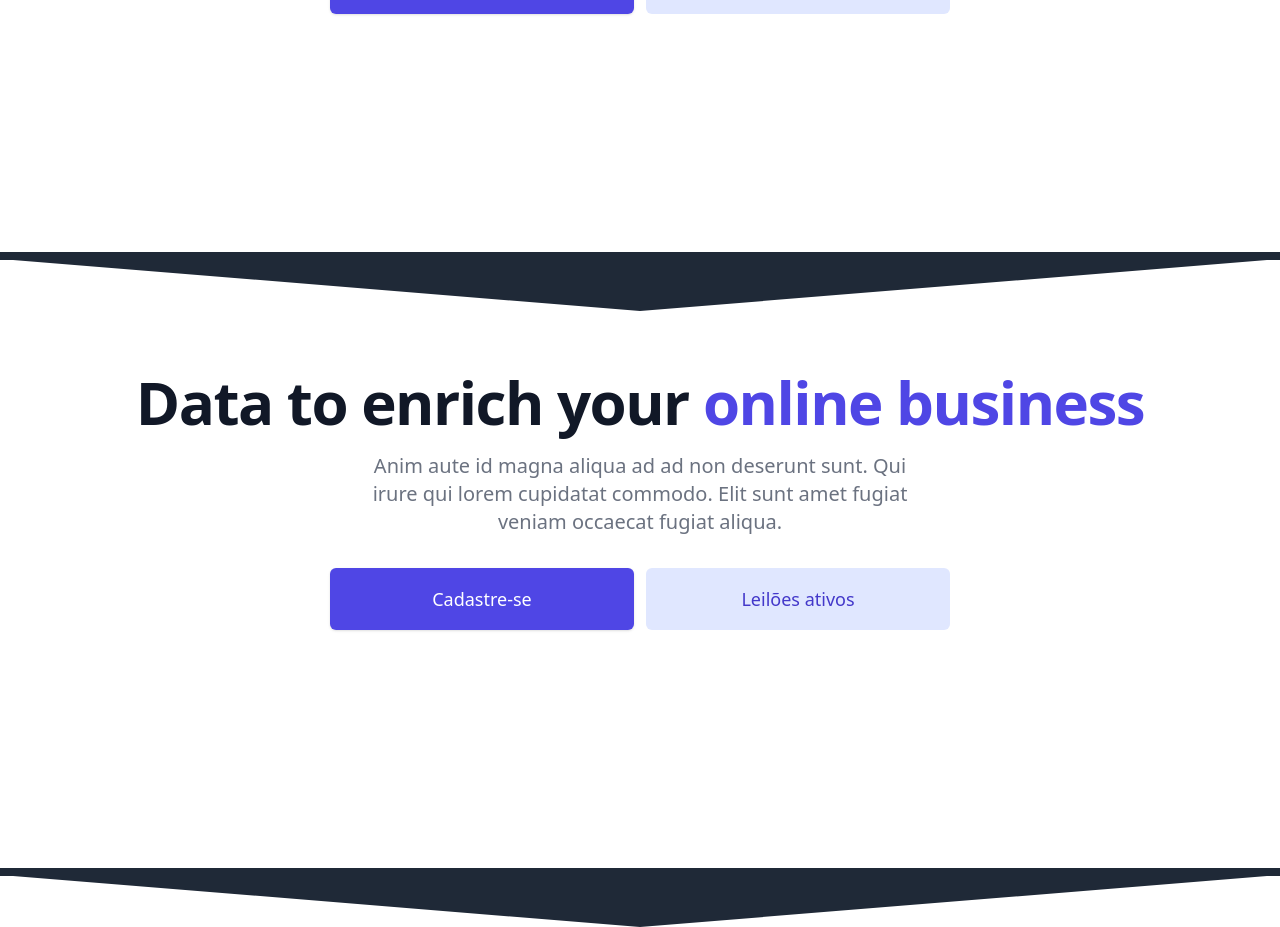
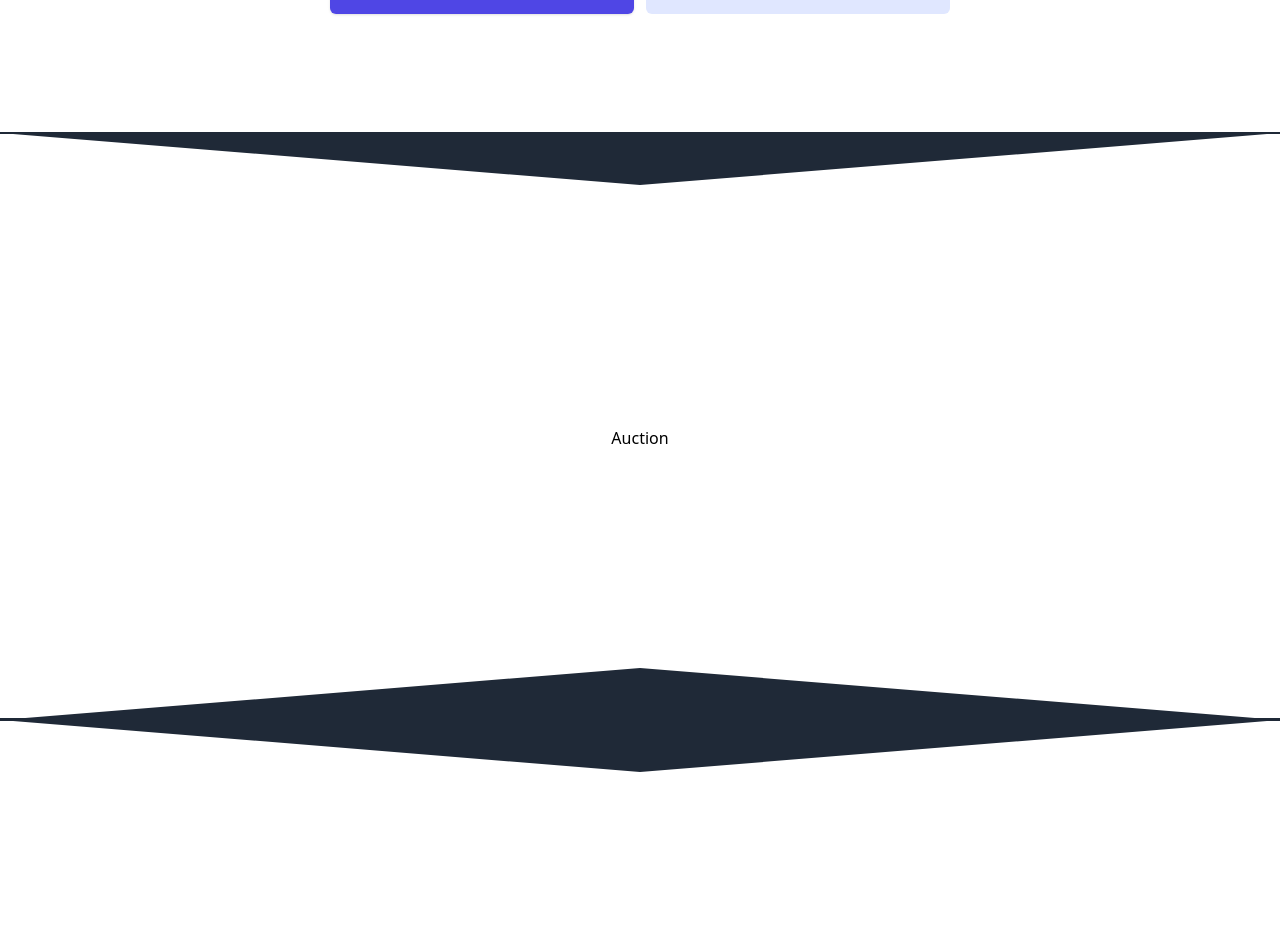
Before and after one commit to franciscoPonceDev/Sloba, a React (Create React App) app: page / in a window 1280 px wide. Shown: the part 420-1347 px from the top of the page. After the commit the page ends 1192 px from the top, so only its background shows below. Built offline with nearby package versions, Linux system fonts and the light colour scheme.

Commit message:
page breaks

```diff
--- /dev/null
+++ b/src/components/Auction.js
@@ -0,0 +1,15 @@
+import React from 'react';
+import DarkPageBreak from './DarkPageBreak';
+import ReverseDarkPageBreak from './ReverseDarkPageBreak';
+
+const Auction = () => (
+  <div className="h-70vh mt-3vh">
+    <div className="h-70vh flex items-center justify-center">
+      <h1>Auction</h1>
+    </div>
+    <ReverseDarkPageBreak />
+    <DarkPageBreak />
+  </div>
+);
+
+export default Auction;
--- a/src/components/DarkPageBreak.js
+++ b/src/components/DarkPageBreak.js
@@ -1,9 +1,9 @@
 import React from 'react';
 
-const PageBreak = () => (
+const DarkPageBreak = () => (
   <div>
     <div className="bg-gray-800 dark-triangle w-full" />
   </div>
 );
 
-export default PageBreak;
+export default DarkPageBreak;
--- a/src/components/Hero.js
+++ b/src/components/Hero.js
@@ -1,9 +1,10 @@
 import React from 'react';
 import DarkPageBreak from './DarkPageBreak';
+import ReverseDarkPageBreak from './ReverseDarkPageBreak';
 
 const Hero = () => (
   <div>
-    <main className="h-50vh my-24 mx-auto max-w-7xl px-4 sm:mt-12 sm:px-6 md:mt-16 lg:mt-20 lg:px-8 xl:mt-28">
+    <main className="h-35vh my-24 mx-auto max-w-7xl px-4 sm:mt-12 sm:px-6 md:mt-16 lg:mt-20 lg:px-8 xl:mt-28">
       <div className="text-center">
         <h1 className="text-4xl tracking-tight font-bold text-gray-900 sm:text-5xl sm:tracking-tight md:text-6xl md:tracking-tight">
           <span className="block xl:inline">Data to enrich your</span>
--- /dev/null
+++ b/src/components/ReverseDarkPageBreak.js
@@ -0,0 +1,9 @@
+import React from 'react';
+
+const ReversedDarkPageBreak = () => (
+  <div>
+    <div className="bg-gray-800 reverse dark-triangle w-full" />
+  </div>
+);
+
+export default ReversedDarkPageBreak;
--- a/src/index.css
+++ b/src/index.css
@@ -2,13 +2,21 @@
 @tailwind components;
 @tailwind utilities;
 
-.h-50vh {
-  height: 50vh;
+.h-35vh {
+  height: 35vh;
+}
+
+.h-70vh {
+  height: 70vh;
+}
+
+.mt-3vh {
+  margin-top: 3vh;
 }
 
 .dark-triangle {
   position: relative;
-  height: 1vh;
+  height: 0.2vh;
 }
 
 .dark-triangle::before {
@@ -23,3 +31,9 @@
   left: 50%;
   transform: translateX(-50%) translateY(100%);
 }
+
+.reverse::before {
+  border-width: 0vw 49vw 4vw 49vw;
+  border-color: transparent transparent rgb(31 41 55 / var(--tw-bg-opacity)) transparent;
+  transform: translateX(-50%);
+}
--- a/src/pages/Home.js
+++ b/src/pages/Home.js
@@ -2,13 +2,14 @@ import React from 'react';
 
 import Navbar from '../components/Navbar';
 import Hero from '../components/Hero';
+import Auction from '../components/Auction';
 
 function Home() {
   return (
     <div>
       <Navbar />
       <Hero />
-      <Hero />
+      <Auction />
     </div>
   );
 }
```
Also changed, not shown: src/components/WhitePageBreak.js (added).
